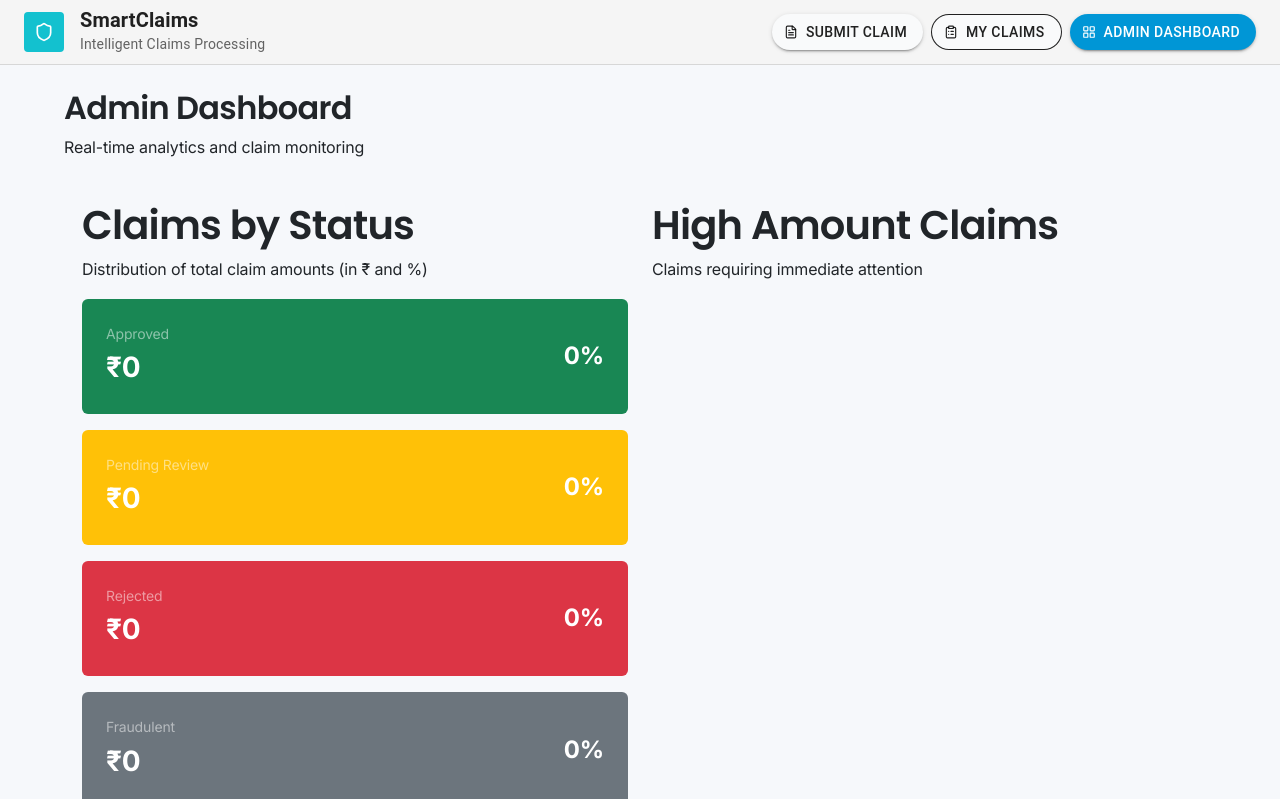
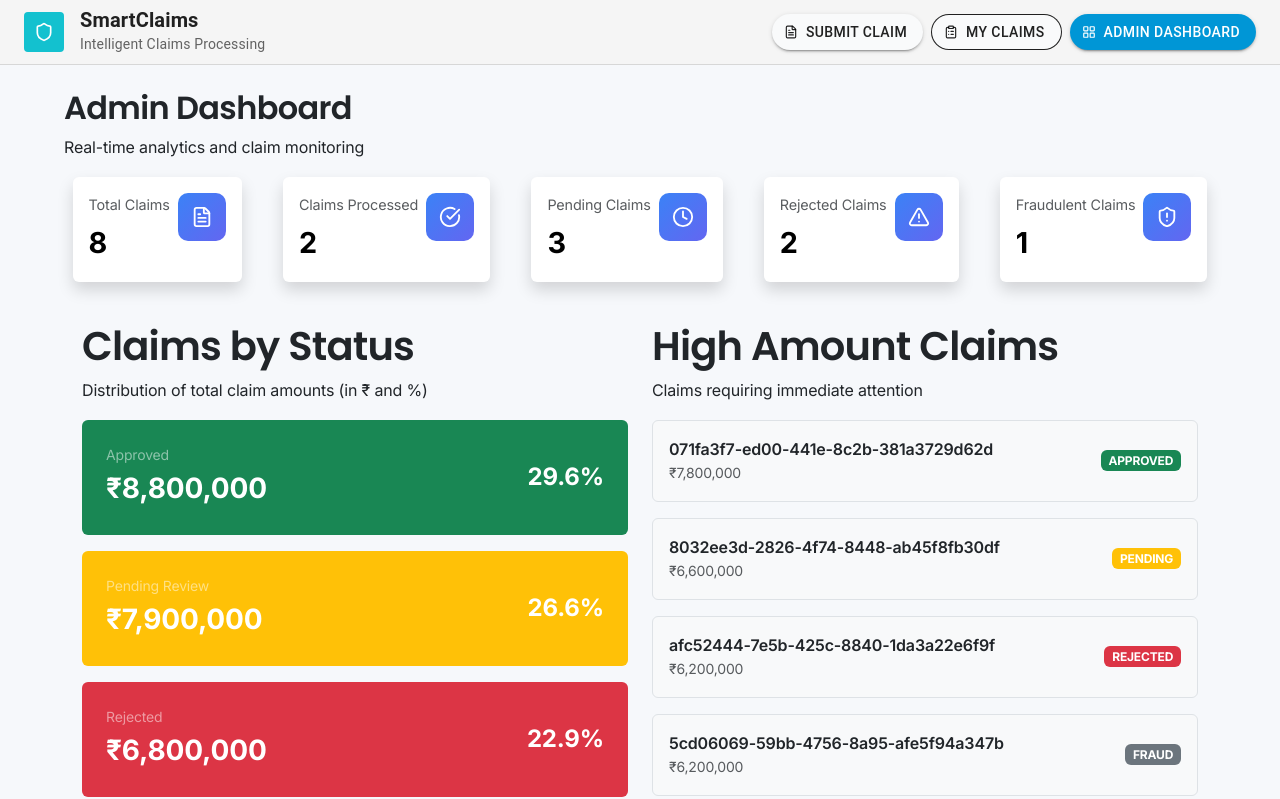
Before and after one commit to sachinJain4198/metlifeHackathon, a React (Vite) app: page /admin in a window 1280 px wide. Shown: the top 799 px of the page. Built offline with nearby package versions, Linux system fonts and the light colour scheme.

Commit message:
Resolved Slices Issues

```diff
--- a/src/app/store.js
+++ b/src/app/store.js
@@ -1,11 +1,13 @@
-import { configureStore } from '@reduxjs/toolkit'
-import uiReducer from '../features/ui/uiSlice.js'
-import claimsReducer from '../features/claims/claimsSlice.js'
+import { configureStore } from "@reduxjs/toolkit";
+import uiReducer from "../features/ui/uiSlice.js";
+import claimsReducer from "../features/claims/claimsSlice.js";
+import allClaimsReducer from "../features/claims/claimDataSlice.js";
 
 const store = configureStore({
   reducer: {
     ui: uiReducer,
     claims: claimsReducer,
+    allClaims: allClaimsReducer,
   },
 });
 
--- a/src/components/HighAmountClaimsCard.jsx
+++ b/src/components/HighAmountClaimsCard.jsx
@@ -4,7 +4,7 @@ import { useDispatch, useSelector } from "react-redux";
 
 const HighAmountClaimsCard = () => {
 
-  const { claims, loading, error } = useSelector((state) => state.claims);
+  const { claims, loading, error } = useSelector((state) => state.allClaims);
   const [selectedClaim, setSelectedClaim] = React.useState(null);
 
   const highAmountClaims = React.useMemo(() => {
--- a/src/components/TotalClaimsAmountByStatus.jsx
+++ b/src/components/TotalClaimsAmountByStatus.jsx
@@ -4,7 +4,8 @@ import { useDispatch, useSelector } from "react-redux";
 
 export default function TotalClaimsAmountByStatus() {
 
-  const { claims, loading, error } = useSelector((state) => state.claims);
+  const { claims, loading, error } = useSelector((state) => state.allClaims);
+  console.log(claims)
 
   const totals = React.useMemo(() => {
     if (!claims || claims.length === 0)
--- a/src/features/claims/claimDataSlice.js
+++ b/src/features/claims/claimDataSlice.js
@@ -1,7 +1,7 @@
 import { createSlice } from "@reduxjs/toolkit";
 
-const claimsSlice = createSlice({
-  name: "claims",
+const allClaimsSlice = createSlice({
+  name: "allClaims",
   initialState: {
     claims: [
       {
@@ -118,5 +118,5 @@ const claimsSlice = createSlice({
   },
 });
 
-export const { setClaims, setLoading, setError } = claimsSlice.actions;
-export default claimsSlice.reducer;
+export const { setClaims, setLoading, setError } = allClaimsSlice.actions;
+export default allClaimsSlice.reducer;
--- a/src/pages/AdminDashboard.jsx
+++ b/src/pages/AdminDashboard.jsx
@@ -19,7 +19,7 @@ import {
 export default function AdminDashboard() {
 
   const dispatch = useDispatch();
-  const { claims, loading, error } = useSelector((state) => state.claims);
+  const { claims, loading, error } = useSelector((state) => state.allClaims);
 
   const stats = React.useMemo(() => {
     if (!claims || claims.length === 0) return [];
```
